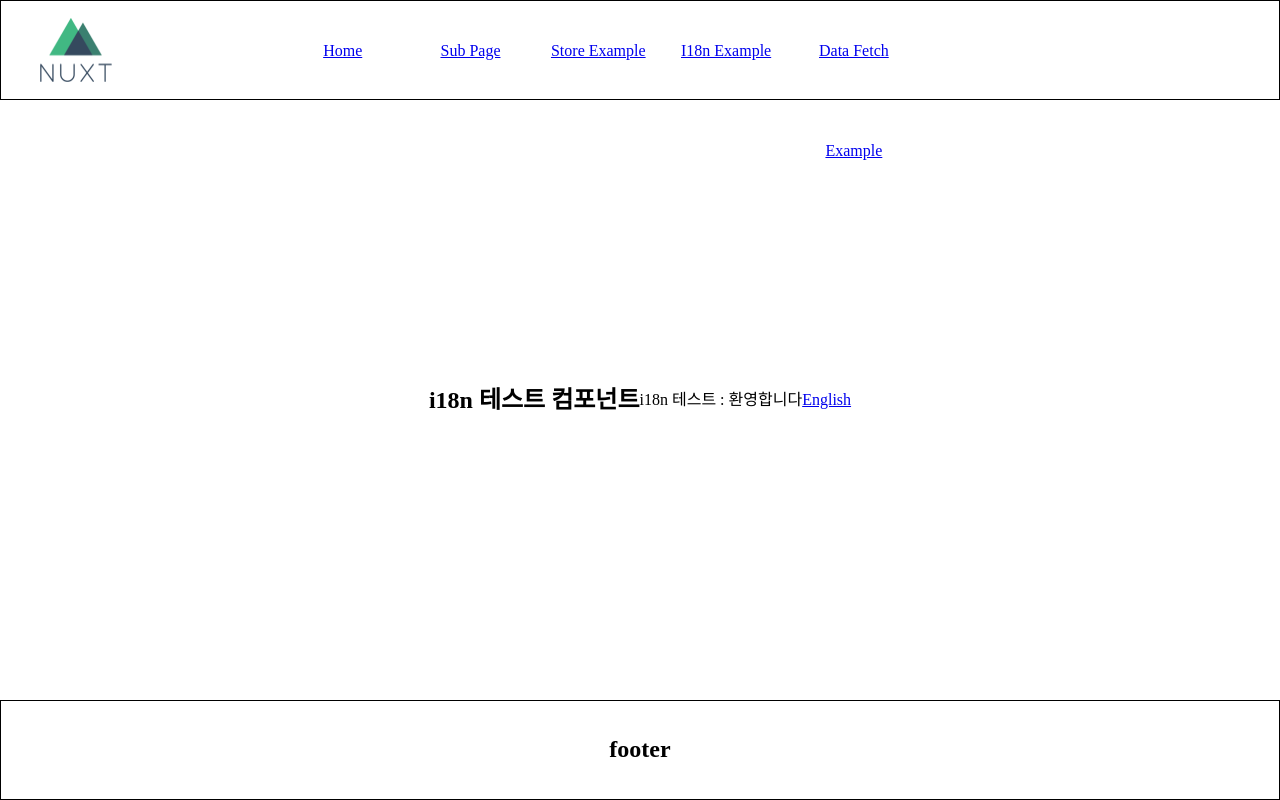
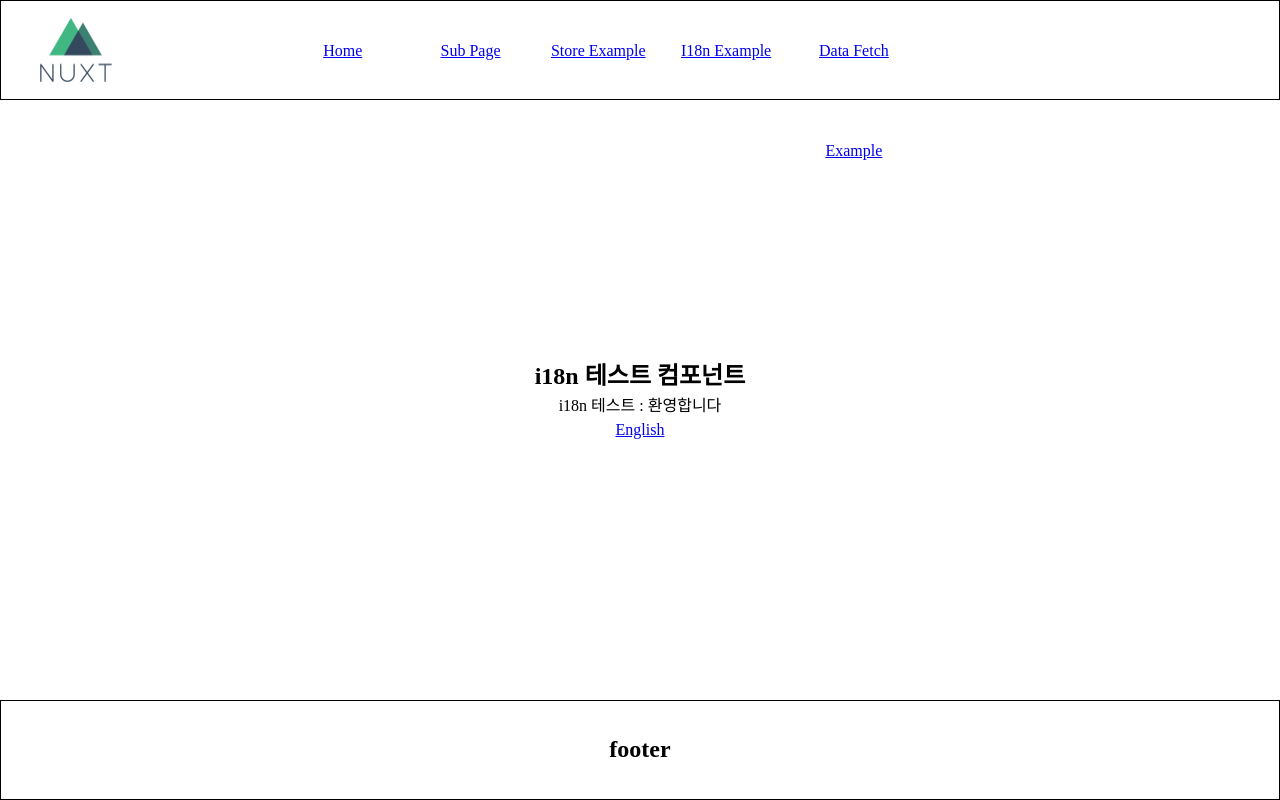
Before and after one commit to taezzang/nuxt3-boilerplate-code, a Nuxt app: page /i18n in a window 1280 px wide. Built offline with nearby package versions, Linux system fonts and the light colour scheme.

Commit message:
섹션 정렬 방향 변경

```diff
--- a/app.vue
+++ b/app.vue
@@ -17,6 +17,7 @@ body {
     display: flex;
     justify-content: center;
     align-items: center;
+    flex-direction: column;
     // &__wrap {
     //     width: 70%;
     // }
--- a/pages/i18n.vue
+++ b/pages/i18n.vue
@@ -7,7 +7,7 @@
         }}</NuxtLink>
     </div>
 </template>
-<script setup>
+<script setup lang="ts">
 const { t, locale, locales } = useI18n();
 const switchLocalePath = useSwitchLocalePath();
 const availableLocales = computed(() => locales.value.filter((i) => i.code !== locale.value));
```
